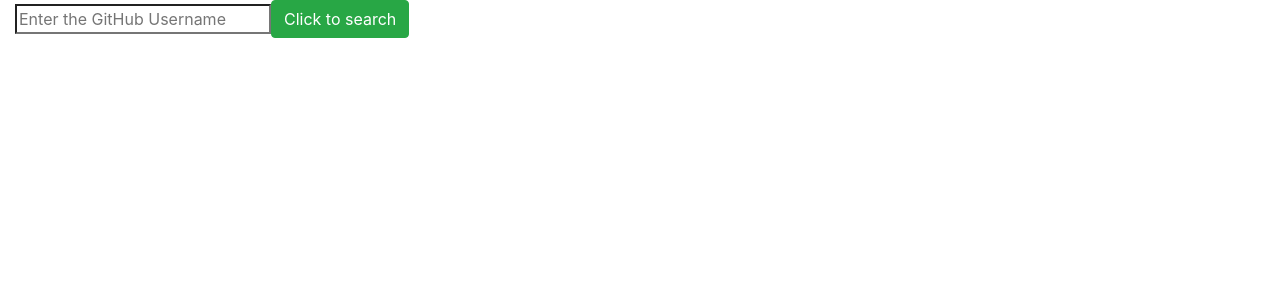
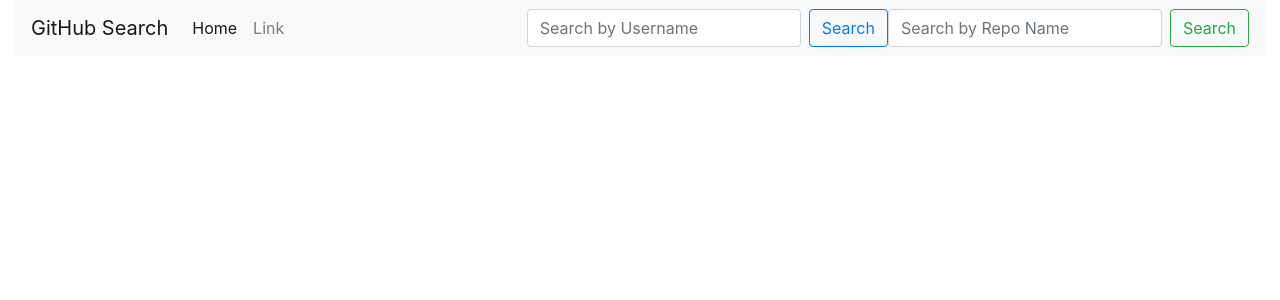
Before and after one commit to KaranjaK/githubAPI, an Angular app: page / in a window 1280 px wide. Shown: the top 300 px of the page. Built offline with nearby package versions, Linux system fonts and the light colour scheme; no server answers.

Commit message:
It will add a navabar with search properties

```diff
--- a/src/app/search/search.component.html
+++ b/src/app/search/search.component.html
@@ -1,19 +1,62 @@
 <div class="container-fluid">
-  <form class="form-inline">
-    <div class="form-fluid">
-      <input
-        type="search"
-        class="form-fluid"
-        placeholder="Enter the GitHub Username"
-        #search
-      />
+  <nav class="navbar navbar-expand-lg navbar-light bg-light">
+    <a class="navbar-brand" href="#">GitHub Search</a>
+    <button
+      class="navbar-toggler"
+      type="button"
+      data-toggle="collapse"
+      data-target="#navbarSupportedContent"
+      aria-controls="navbarSupportedContent"
+      aria-expanded="false"
+      aria-label="Toggle navigation"
+    >
+      <span class="navbar-toggler-icon"></span>
+    </button>
+
+    <div class="collapse navbar-collapse" id="navbarSupportedContent">
+      <ul class="navbar-nav mr-auto">
+        <li class="nav-item active">
+          <a class="nav-link" href="#"
+            >Home <span class="sr-only">(current)</span></a
+          >
+        </li>
+        <li class="nav-item">
+          <a class="nav-link" href="#">Link</a>
+        </li>
+      </ul>
+      <form class="form-inline my-2 my-lg-0">
+        <div>
+          <input
+            class="form-control mr-sm-2"
+            type="search"
+            placeholder="Search by Username"
+            aria-label="Search"
+          />
+          <button
+            class="btn btn-outline-primary my-2 my-sm-0"
+            type="submit"
+            (click)="doUserSearch()"
+          >
+            Search
+          </button>
+        </div>
+        <div>
+          <input
+            class="form-control mr-sm-2"
+            type="search"
+            placeholder="Search by Repo Name"
+            aria-label="Search"
+            #search
+          />
+          <button
+            class="btn btn-outline-success my-2 my-sm-0"
+            type="submit"
+            (click)="doRepoSearch()"
+          >
+            Search
+          </button>
+        </div>
+      </form>
     </div>
-    <button
-      type="button"
-      class="btn btn-success"
-      (click)="doUserSearch()"
-    >
-      Click to search
-    </button>
-  </form>
+  </nav>
 </div>
```
